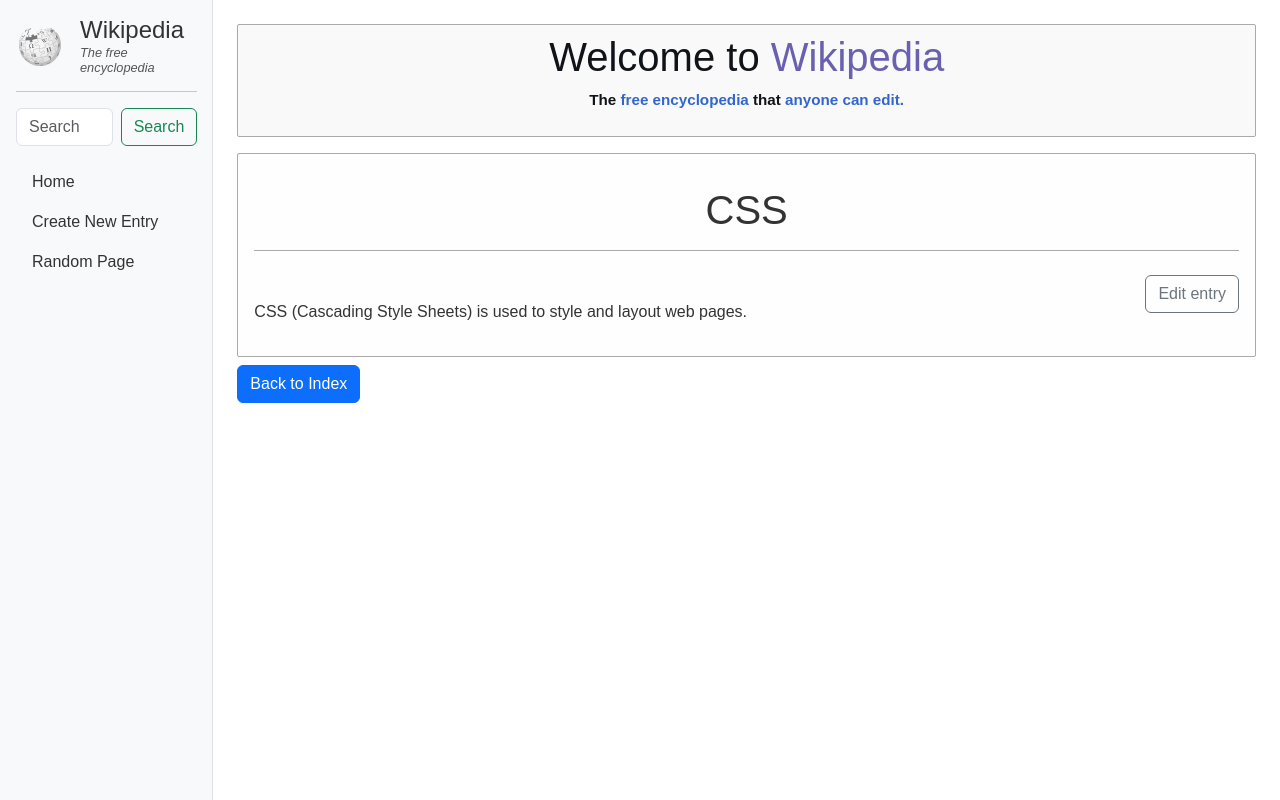
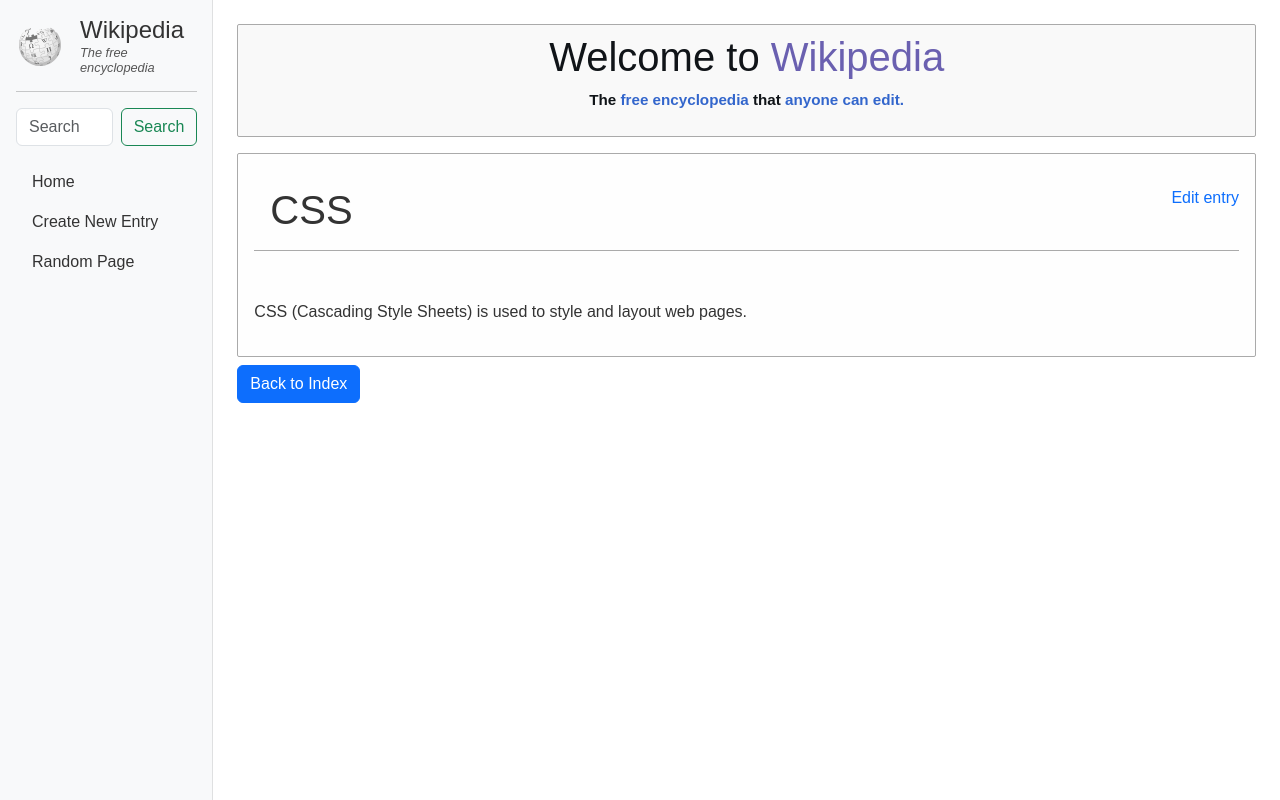
Before and after one commit to ismail-mah/wiki, a Django app: page /CSS in a window 1280 px wide. Run offline with Django 5.2, Linux system fonts and the light colour scheme.

Commit message:
style ...etc

```diff
--- a/encyclopedia/static/encyclopedia/styles.css
+++ b/encyclopedia/static/encyclopedia/styles.css
@@ -131,7 +131,7 @@ b {
 .sub-header-entry {
     padding: 1rem;
     border-bottom: #aaa solid 1px;
-    text-align: center;
+    /* text-align: center; */
 }
 
 .index-container-entry {
@@ -162,6 +162,11 @@ li a {
     float: right;
     margin-top: 1rem;
     margin-bottom: 1rem;
+    text-decoration: none;
+}
+
+.edit-btn:hover {
+    text-decoration: underline;
 }
 
 .card {
--- a/encyclopedia/templates/encyclopedia/entry.html
+++ b/encyclopedia/templates/encyclopedia/entry.html
@@ -4,8 +4,8 @@
 
 {% block content %}
     <div class="index-container-entry">
+        <a class="edit-btn" href="{% url 'encyclopedia:edit_entry' title=title %}">Edit entry</a>
         <h1 class="sub-header-entry">{{ title }}</h1>
-        <a class="edit-btn btn btn-outline-secondary" href="{% url 'encyclopedia:edit_entry' title=title %}">Edit entry</a>
         <div class="entry-content">
             {{ content|safe }}
         </div>
```
Also changed, not shown: encyclopedia/media/entries/Github.md (+1 -1 lines), encyclopedia/media/entries/HTML.md (+0 -2 lines), encyclopedia/media/entries/d.md (deleted, +0 -1 lines), encyclopedia/media/entries/docker.md (deleted, +0 -9 lines).
